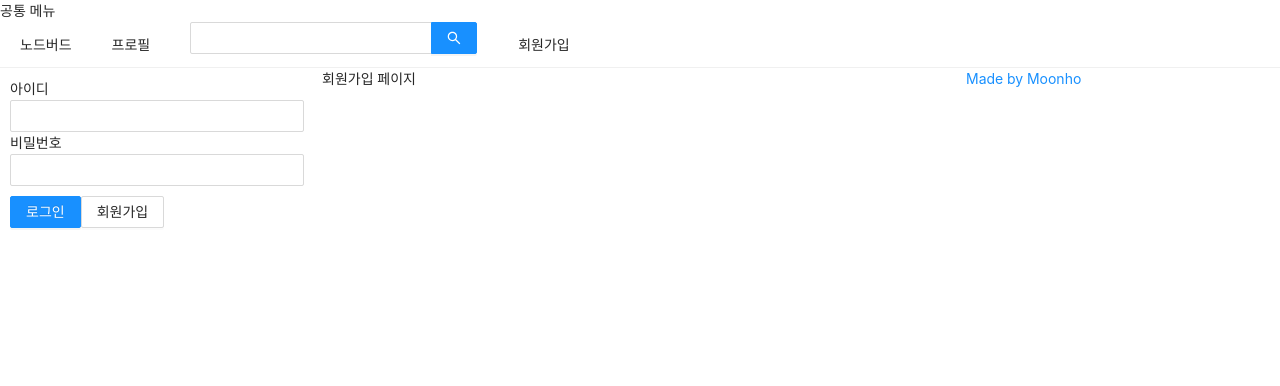
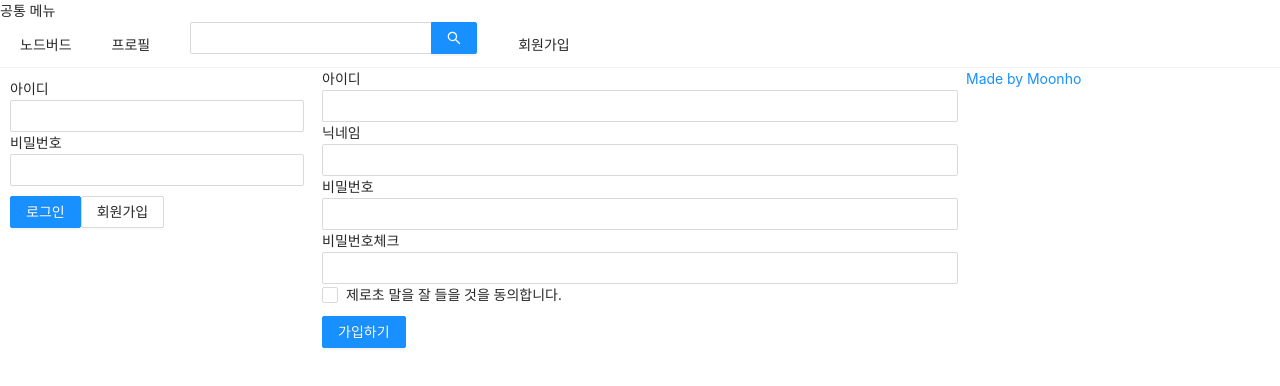
Before and after one commit to Hyun-juhee/react-nodebird, a Next.js app in the folder ch1/front/: page /signup in a window 1280 px wide. Shown: the top 386 px of the page. Built offline with nearby package versions, Linux system fonts and the light colour scheme.

Commit message:
프로필 페이지, 회원가입 페이지 생성

```diff
--- a/ch1/front/components/LoginForm.js
+++ b/ch1/front/components/LoginForm.js
@@ -2,6 +2,9 @@
 import { Button, Form, Input } from 'antd';
 import Link from 'next/link';
 import styled from 'styled-components';
+import PropTypes from 'prop-types';
+
+import useInput from '../hooks/useInput';
 
 const ButtonWrapper = styled.div`
   margin-top: 10px;
@@ -12,18 +15,10 @@
 `;
 
 const LoginForm = ({ setIsLoggedIn }) => {
-  const [id, setId] = useState('');
-  const [password, setPassword] = useState('');
+  const [id, onChangeId] = useInput('');
+  const [password, onChangePassword] = useInput('')
 
-  const onChangeId = useCallback((e) => {
-    setId(e.target.value);
-  }, []);
-
-  const onChangePassword = useCallback((e) => {
-    setPassword(e.target.value);
-  }, []);
-
-  const onSubmitForm = useCallback((e) => {
+  const onSubmitForm = useCallback(() => {
     console.log(id, password);
     setIsLoggedIn(true);
   },[id, password]);
@@ -54,4 +49,8 @@
   );
 }
 
+LoginForm.propTypes = {
+  setIsLoggedIn: PropTypes.func.isRequired,
+};
+
 export default LoginForm;
--- a/ch1/front/components/UserProfile.js
+++ b/ch1/front/components/UserProfile.js
@@ -1,5 +1,6 @@
 import React, { useCallback } from 'react';
 import { Card, Avatar, Button } from 'antd';
+import PropTypes from 'prop-types';
 
 const UserProfile = ({ setIsLoggedIn }) => {
   const onLogOut = useCallback(() => {
@@ -23,4 +24,8 @@
   );
 }
 
+UserProfile.propTypes = {
+  setIsLoggedIn: PropTypes.func.isRequired,
+};
+
 export default UserProfile
--- /dev/null
+++ b/ch1/front/hooks/useInput.js
@@ -0,0 +1,9 @@
+import { useState, useCallback } from 'react';
+
+export default ( initialValue = null) => {
+  const [value, setValue] = useState(initialValue);
+  const handler = useCallback((e) => {
+    setValue(e.target.value);
+  }, []);
+  return [value, handler];
+}
--- a/ch1/front/pages/signup.js
+++ b/ch1/front/pages/signup.js
@@ -1,16 +1,84 @@
-import React from 'react';
+import React, { useCallback, useState } from 'react';
+import Head from 'next/head';
+import { Form, Input, Checkbox, Button } from 'antd';
+
 import AppLayout from '../components/AppLayout';
-import Head from 'next/head';
+import useInput from '../hooks/useInput';
+
 
 const Signup = () => {
+  const [id, onChangeId] = useInput('');
+  const [nickname, onChangeNickname] = useInput('');
+  const [password, onChangePassword] = useInput('');
+
+  const [passwordCheck, setPasswordCheck] = useState('');
+  const [passwordError, setPasswordError] = useState(false);
+  const onChangePasswordCheck = useCallback((e) => {
+    setPasswordCheck(e.target.value);
+    setPasswordError(e.target.value !== password);
+  }, [password]);
+
+  const [term, setTerm] = useState('');
+  const [termError, setTermError] = useState(false);
+  const onChangeTerm = useCallback((e) => {
+    setTerm(e.target.checked);
+    setTermError(false);
+  }, []);
+
+
+  const onSubmit = useCallback(() => {
+    if (password !== passwordCheck) {
+      return setPasswordError(true);
+    }
+    if (!term) {
+      return setTermError(true);
+    }
+    console.log(id, nickname, password);
+  }, [password, passwordCheck, term]);
+
   return (
-    <>
+    <AppLayout>
       <Head>
         <meta charSet="utf-8" />
         <title>회원가입 | NodeBird</title>
       </Head>
-      <AppLayout>회원가입 페이지</AppLayout>
-    </>
+      <Form onFinish={onSubmit}>
+        <div>
+          <label htmlFor="user-id">아이디</label>
+          <br />
+          <Input name="user-id" value={id} required onChange={onChangeId} />
+        </div>
+        <div>
+          <label htmlFor="user-nick">닉네임</label>
+          <br />
+          <Input name="user-nick" value={nickname} required onChange={onChangeNickname} />
+        </div>
+        <div>
+          <label htmlFor="user-password">비밀번호</label>
+          <br />
+          <Input name="user-password" type="password" value={password} required onChange={onChangePassword} />
+        </div>
+        <div>
+          <label htmlFor="user-password-check">비밀번호체크</label>
+          <br />
+          <Input
+            name="user-password-check"
+            type="password"
+            value={passwordCheck}
+            required
+            onChange={onChangePasswordCheck}
+          />
+          {passwordError && <div style={{ color: 'red' }}>비밀번호가 일치하지 않습니다.</div>}
+        </div>
+        <div>
+          <Checkbox name="user-term" checked={term} onChange={onChangeTerm}>제로초 말을 잘 들을 것을 동의합니다.</Checkbox>
+          {termError && <div style={{ color: 'red' }}>약관에 동의하셔야 합니다.</div>}
+        </div>
+        <div style={{ marginTop: 10 }}>
+          <Button type="primary" htmlType="submit">가입하기</Button>
+        </div>
+      </Form>
+    </AppLayout>
   )
 };
 
```
Also changed, not shown: ch1/front/components/FollowList.js (added, +32 -0 lines), ch1/front/components/NicknameEditForm.js (added, +18 -0 lines), ch1/front/pages/profile.js (+14 -4 lines).
